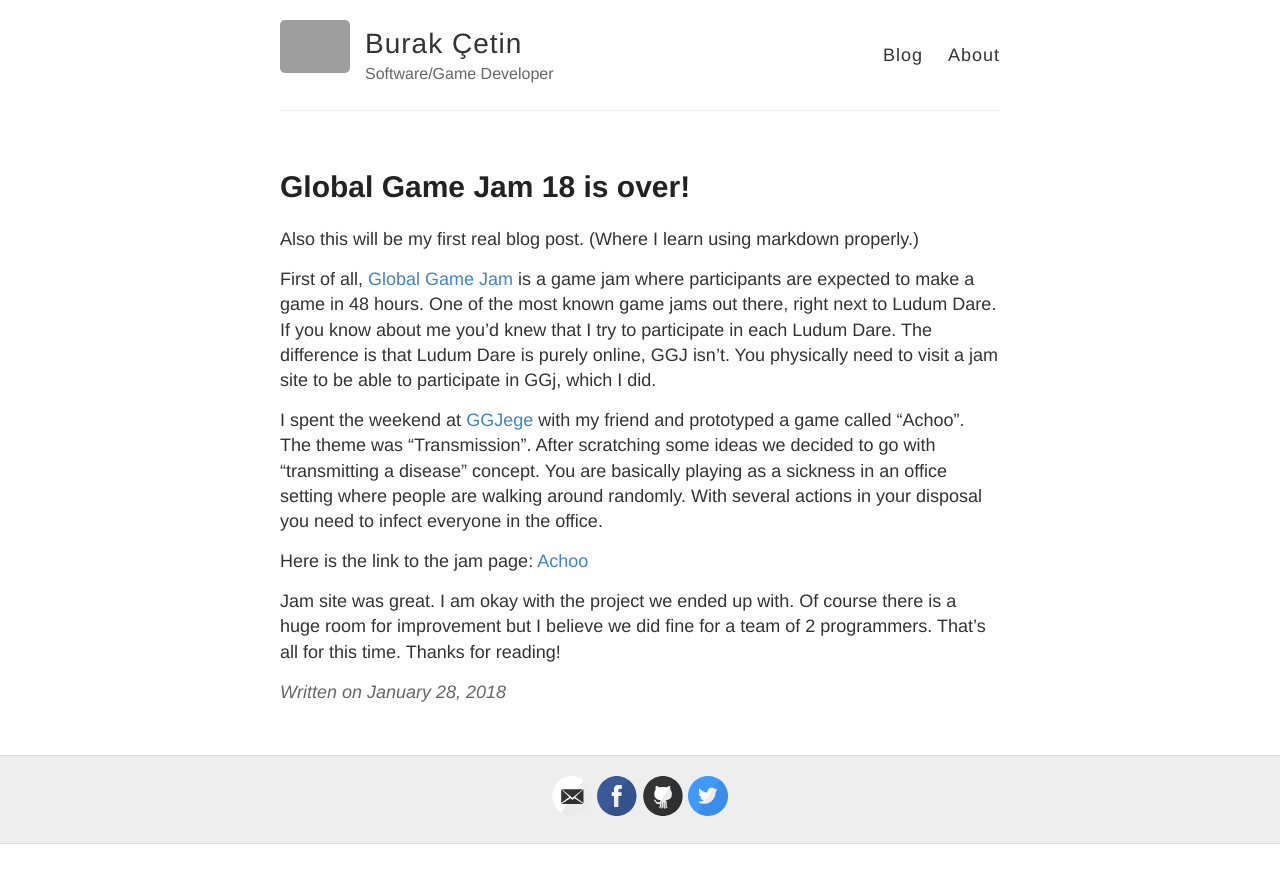
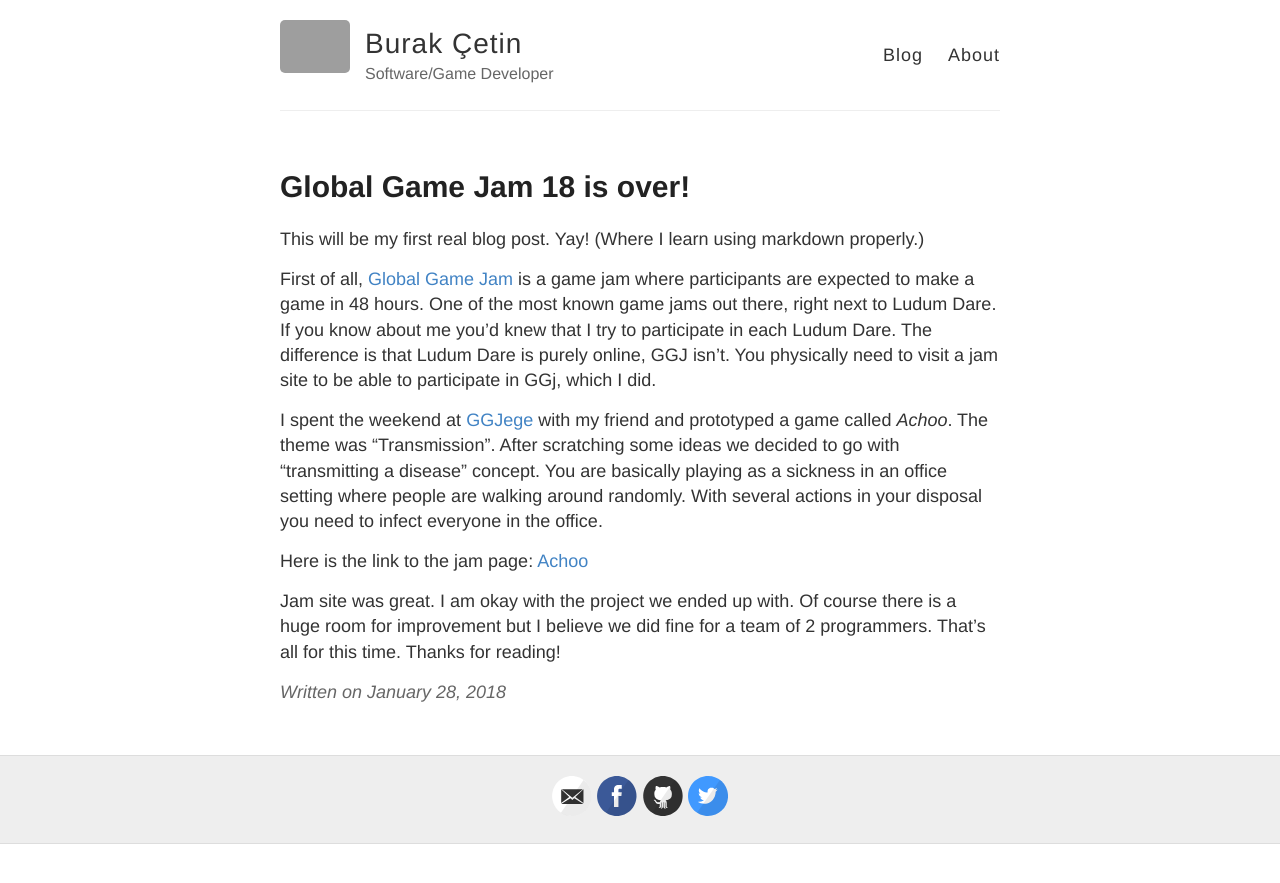
Before and after one commit to bcetin/bcetin.github.io, a Jekyll site: the page built from _posts/2018-1-28-GGJ18.md, in a window 1280 px wide. Shown: the top 883 px of the page. Built offline with Jekyll 4.4.1, drawn with Linux system fonts in a browser that asks for light colours; grey boxes are pictures that could not be loaded.

```diff
--- a/_posts/2018-1-28-GGJ18.md
+++ b/_posts/2018-1-28-GGJ18.md
@@ -3,11 +3,11 @@ layout: post
 title: Global Game Jam 18 is over!
 ---
 
-Also this will be my first real blog post. (Where I learn using markdown properly.)
+This will be my first real blog post. Yay! (Where I learn using markdown properly.)
 
 First of all, [Global Game Jam](https://globalgamejam.org/) is a game jam where participants are expected to make a game in 48 hours. One of the most known game jams out there, right next to Ludum Dare. If you know about me you'd knew that I try to participate in each Ludum Dare. The difference is that Ludum Dare is purely online, GGJ isn't. You physically need to visit a jam site to be able to participate in GGj, which I did.
 
-I spent the weekend at [GGJege](https://www.ggjege.org/) with my friend and prototyped a game called "Achoo". The theme was "Transmission". After scratching some ideas we decided to go with "transmitting a disease" concept. You are basically playing as a sickness in an office setting where people are walking around randomly. With several actions in your disposal you need to infect everyone in the office.
+I spent the weekend at [GGJege](https://www.ggjege.org/) with my friend and prototyped a game called *Achoo*. The theme was "Transmission". After scratching some ideas we decided to go with "transmitting a disease" concept. You are basically playing as a sickness in an office setting where people are walking around randomly. With several actions in your disposal you need to infect everyone in the office.
 
 Here is the link to the jam page: [Achoo](https://globalgamejam.org/2018/games/achoo-1)
 
```
Also changed, not shown: ktane.md (added, +11 -0 lines).
